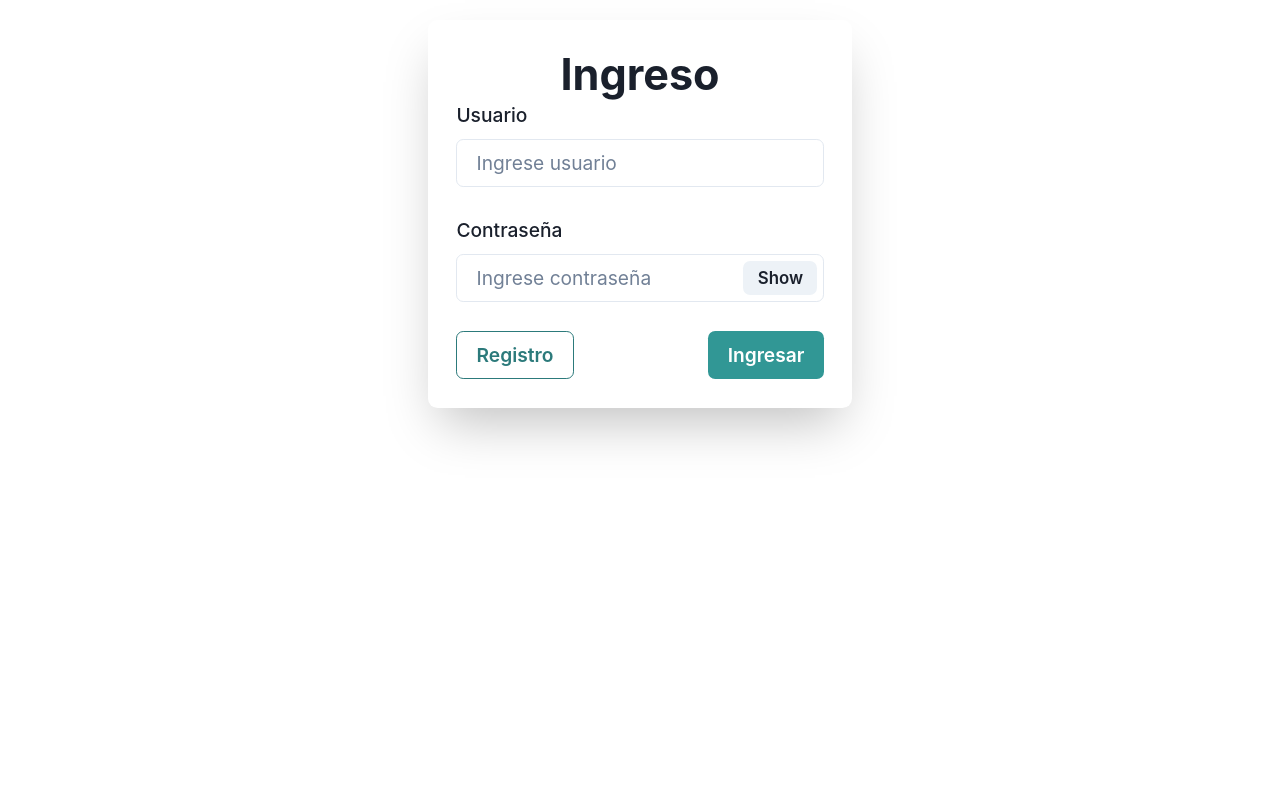
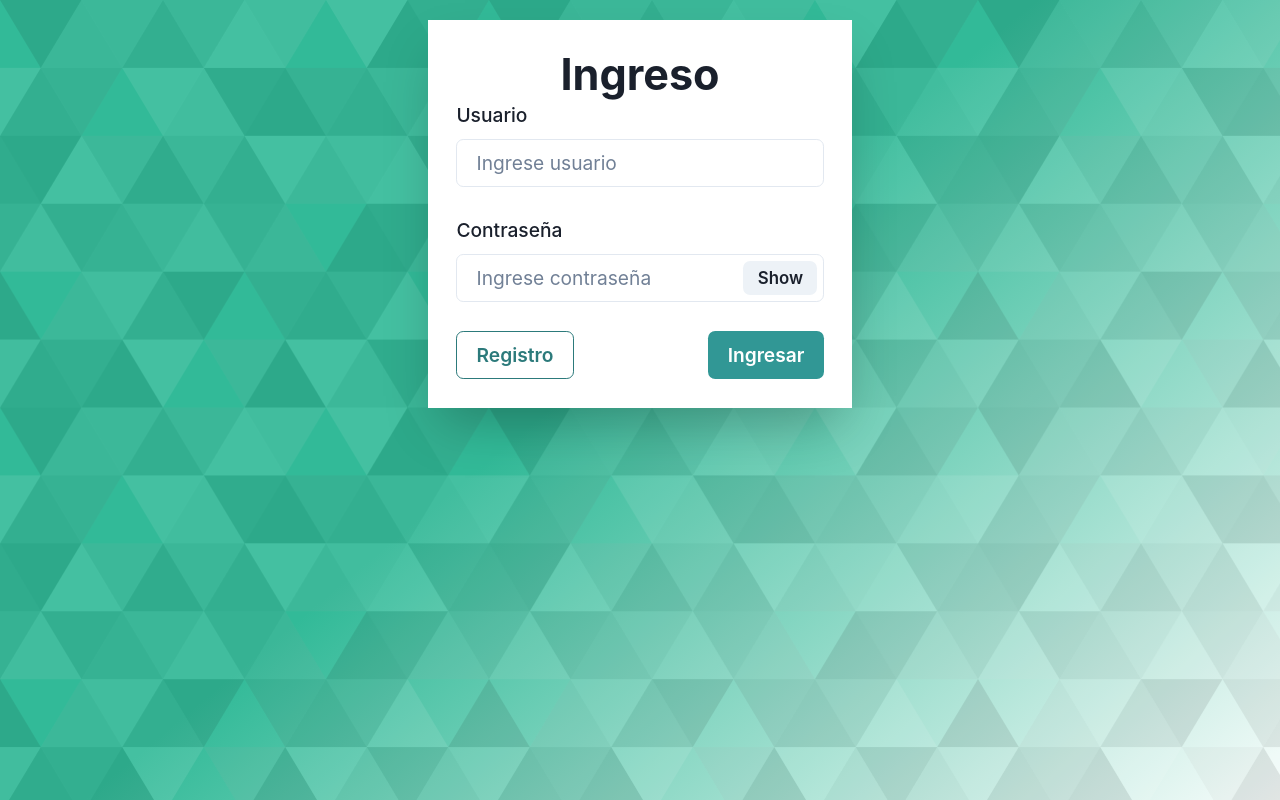
Before and after one commit to gsarapura/ToDoList-PIL, a React (Vite) app in the folder frontend/: page / in a window 1280 px wide. Built offline with nearby package versions, Linux system fonts and the light colour scheme.

Commit message:
Agregar fondo svg

```diff
--- a/frontend/src/main.css
+++ b/frontend/src/main.css
@@ -1,10 +1,13 @@
 html{
-  height: 100%;
+  height: fit-content;
   font-size: 1.2rem;
   margin: 0;
   padding: 20px;
   display: flex;
   justify-content: center;
+  background-image: url("../public/background.svg");
+  background-attachment: fixed;
+  background-size: cover;
 }
 
 .label-block {
--- a/frontend/src/pages/Login.jsx
+++ b/frontend/src/pages/Login.jsx
@@ -52,7 +52,7 @@ export const Login = () => {
 
 
   return(
-    <Box as="main" borderColor="gray.200" p={6} boxShadow="2xl" borderRadius="lg">
+    <Box as="main" borderColor="gray.200" p={6} boxShadow="2xl">
       <Heading as="h1" textAlign="center">Ingreso</Heading>
 
       <FormControl onSubmit= { handleSubmit }>
```
Also changed, not shown: frontend/public/background.svg (added).
